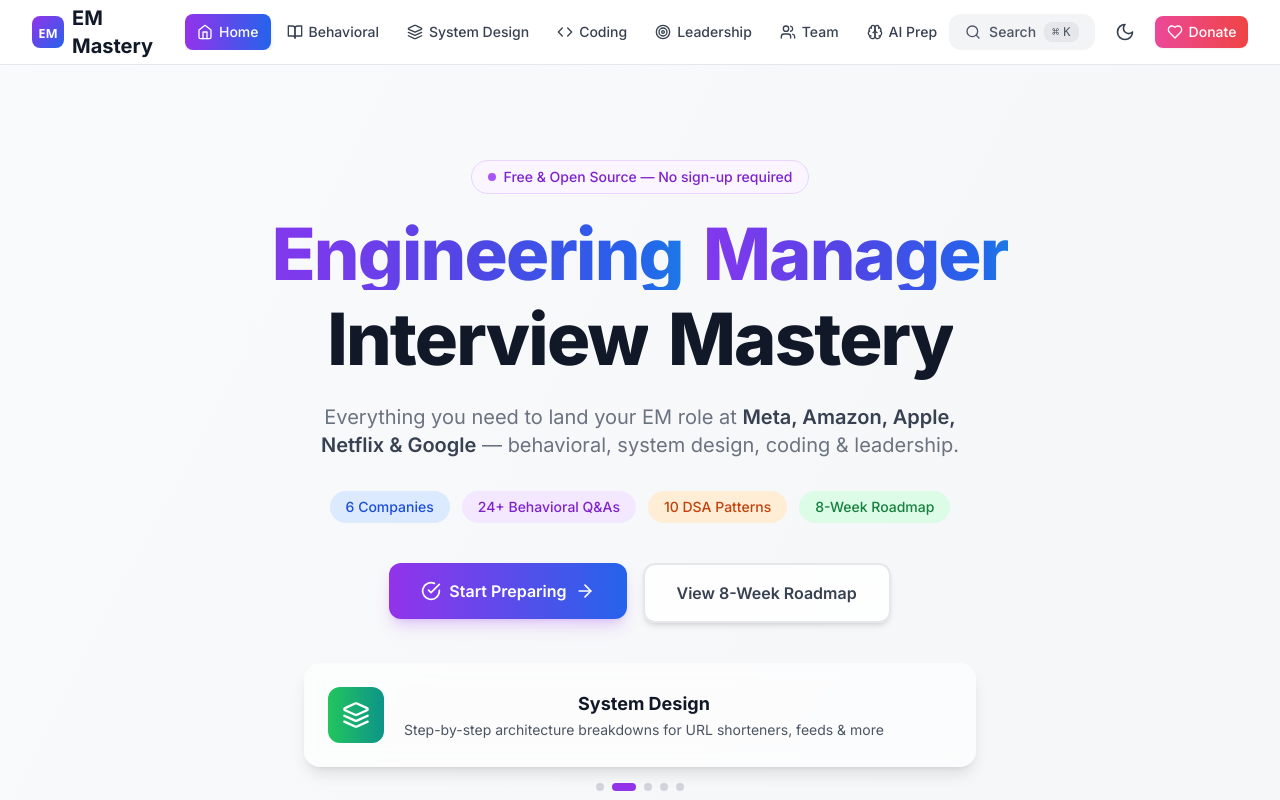
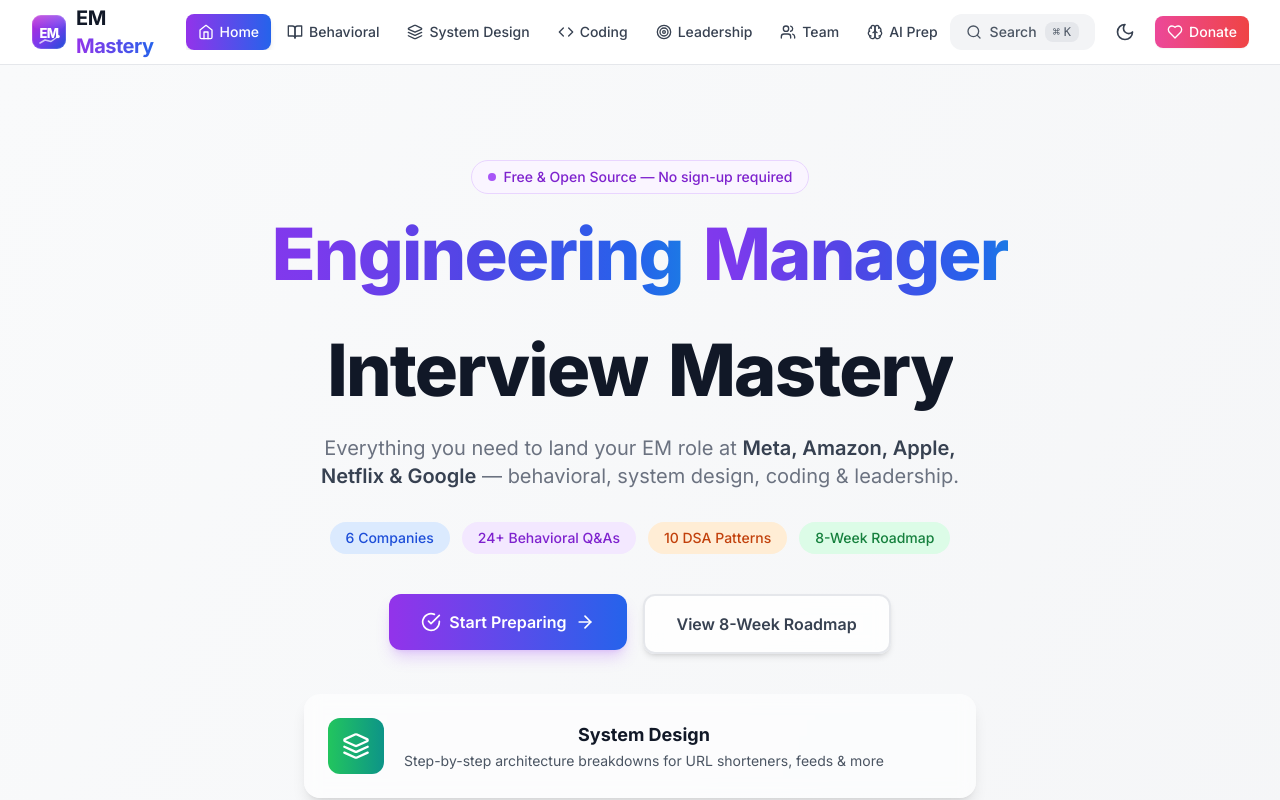
Before and after one commit to DevXGroup/Software-Engineer-Manager-Interviw-Prep, a Next.js app: page / in a window 1280 px wide. Shown: the top 800 px of the page. Built offline with nearby package versions, Linux system fonts and the light colour scheme.

Commit message:
feat: redesign logo, fix hero descenders, smooth scroll, add SEO assets

```diff
--- a/src/app/globals.css
+++ b/src/app/globals.css
@@ -6,6 +6,10 @@
   :root {
     --background: 0 0% 100%;
     --foreground: 222.2 84% 4.9%;
+  }
+
+  html {
+    scroll-behavior: smooth;
   }
 
   .dark {
@@ -51,6 +55,7 @@
     -webkit-text-fill-color: transparent;
     color: transparent;
     animation: heroGradientFlow 5s ease-in-out infinite;
+    padding-bottom: 0.2em;
   }
 
   @keyframes heroGradientFlow {
--- a/src/app/layout.tsx
+++ b/src/app/layout.tsx
@@ -61,10 +61,13 @@ export const metadata: Metadata = {
     site: '@devxgroup',
   },
   icons: {
-    icon: '/favicon.svg',
+    icon: [
+      { url: '/favicon.svg', type: 'image/svg+xml' },
+    ],
     shortcut: '/favicon.svg',
-    apple: '/favicon.svg',
+    apple: '/apple-touch-icon.png',
   },
+  manifest: '/site.webmanifest',
 }
 
 export default function RootLayout({
--- a/src/app/page.tsx
+++ b/src/app/page.tsx
@@ -94,7 +94,7 @@ export default function HomePage() {
             {/* Line 1 — animated gradient, word-by-word reveal */}
             <span className="flex flex-wrap justify-center gap-x-[0.28em]">
               {['Engineering', 'Manager'].map((word, i) => (
-                <span key={word} className="inline-block overflow-hidden pb-[0.12em] align-bottom">
+                <span key={word} className="inline-block overflow-hidden pb-[0.35em] align-bottom">
                   <motion.span
                     initial={{ y: '105%', opacity: 0 }}
                     animate={{ y: '0%', opacity: 1 }}
--- /dev/null
+++ b/src/app/robots.ts
@@ -0,0 +1,16 @@
+import { MetadataRoute } from 'next'
+
+const BASE_URL = 'https://softwareprep.devxgroup.io'
+
+export default function robots(): MetadataRoute.Robots {
+  return {
+    rules: [
+      {
+        userAgent: '*',
+        allow: '/',
+      },
+    ],
+    sitemap: `${BASE_URL}/sitemap.xml`,
+    host: BASE_URL,
+  }
+}
--- /dev/null
+++ b/src/app/sitemap.ts
@@ -0,0 +1,29 @@
+import { MetadataRoute } from 'next'
+
+const BASE_URL = 'https://softwareprep.devxgroup.io'
+
+export default function sitemap(): MetadataRoute.Sitemap {
+  const companies = ['amazon', 'meta', 'apple', 'netflix', 'google', 'microsoft']
+
+  const staticRoutes: MetadataRoute.Sitemap = [
+    { url: BASE_URL, lastModified: new Date(), changeFrequency: 'weekly', priority: 1.0 },
+    { url: `${BASE_URL}/behavioral`, lastModified: new Date(), changeFrequency: 'monthly', priority: 0.9 },
+    { url: `${BASE_URL}/system-design`, lastModified: new Date(), changeFrequency: 'monthly', priority: 0.9 },
+    { url: `${BASE_URL}/coding`, lastModified: new Date(), changeFrequency: 'monthly', priority: 0.9 },
+    { url: `${BASE_URL}/coding/challenges`, lastModified: new Date(), changeFrequency: 'monthly', priority: 0.8 },
+    { url: `${BASE_URL}/coding/sdm-guide`, lastModified: new Date(), changeFrequency: 'monthly', priority: 0.8 },
+    { url: `${BASE_URL}/technical-leadership`, lastModified: new Date(), changeFrequency: 'monthly', priority: 0.9 },
+    { url: `${BASE_URL}/team-management`, lastModified: new Date(), changeFrequency: 'monthly', priority: 0.9 },
+    { url: `${BASE_URL}/ai-interview`, lastModified: new Date(), changeFrequency: 'monthly', priority: 0.8 },
+    { url: `${BASE_URL}/roadmap`, lastModified: new Date(), changeFrequency: 'monthly', priority: 0.8 },
+  ]
+
+  const companyRoutes: MetadataRoute.Sitemap = companies.map((company) => ({
+    url: `${BASE_URL}/companies/${company}`,
+    lastModified: new Date(),
+    changeFrequency: 'monthly',
+    priority: 0.8,
+  }))
+
+  return [...staticRoutes, ...companyRoutes]
+}
--- a/src/components/Navigation.tsx
+++ b/src/components/Navigation.tsx
@@ -43,27 +43,43 @@ export function Navigation() {
         <div className="flex h-16 items-center justify-between">
           {/* Logo Section */}
           <div className="flex items-center gap-8">
-            <Link href="/" className="flex items-center space-x-2">
-              <svg width="32" height="32" viewBox="0 0 32 32" xmlns="http://www.w3.org/2000/svg" className="shrink-0">
+            <Link href="/" className="flex items-center space-x-2.5">
+              <svg width="34" height="34" viewBox="0 0 34 34" fill="none" xmlns="http://www.w3.org/2000/svg" className="shrink-0">
                 <defs>
-                  <linearGradient id="logoGrad" x1="0" y1="0" x2="1" y2="1">
-                    <stop offset="0%" stopColor="#9333ea"/>
-                    <stop offset="100%" stopColor="#2563eb"/>
+                  <linearGradient id="logoBg" x1="0" y1="0" x2="34" y2="34" gradientUnits="userSpaceOnUse">
+                    <stop offset="0%" stopColor="#c026d3"/>
+                    <stop offset="50%" stopColor="#7c3aed"/>
+                    <stop offset="100%" stopColor="#1d4ed8"/>
+                  </linearGradient>
+                  <linearGradient id="logoShine" x1="0" y1="0" x2="0" y2="15" gradientUnits="userSpaceOnUse">
+                    <stop offset="0%" stopColor="white" stopOpacity="0.22"/>
+                    <stop offset="100%" stopColor="white" stopOpacity="0"/>
                   </linearGradient>
                 </defs>
-                <rect width="32" height="32" rx="8" fill="url(#logoGrad)"/>
+                {/* Background */}
+                <rect width="34" height="34" rx="9" fill="url(#logoBg)"/>
+                {/* Shine */}
+                <rect width="34" height="15" rx="9" fill="url(#logoShine)"/>
+                {/* Subtle border */}
+                <rect x="0.5" y="0.5" width="33" height="33" rx="8.5" stroke="white" strokeOpacity="0.15" strokeWidth="1"/>
+                {/* EM text */}
                 <text
-                  x="16"
-                  y="22"
-                  fontFamily="system-ui,-apple-system,BlinkMacSystemFont,sans-serif"
+                  x="17"
+                  y="19"
+                  textAnchor="middle"
+                  dominantBaseline="middle"
+                  fontFamily="-apple-system,BlinkMacSystemFont,'Segoe UI',sans-serif"
                   fontWeight="800"
                   fontSize="13"
+                  letterSpacing="-0.5"
                   fill="white"
-                  textAnchor="middle"
                 >EM</text>
+                {/* Growth chart accent */}
+                <polyline points="8,28 13,25 19,26.5 26,21.5" stroke="white" strokeWidth="1.5" strokeLinecap="round" strokeLinejoin="round" strokeOpacity="0.7"/>
+                <circle cx="26" cy="21.5" r="1.8" fill="white" fillOpacity="0.9"/>
               </svg>
-              <span className="text-xl font-bold text-gray-900 dark:text-white">
-                EM Mastery
+              <span className="text-xl font-bold text-gray-900 dark:text-white tracking-tight">
+                EM <span className="bg-gradient-to-r from-purple-600 to-blue-600 bg-clip-text text-transparent">Mastery</span>
               </span>
             </Link>
 
```
Also changed, not shown: public/favicon.svg, public/site.webmanifest (added).
